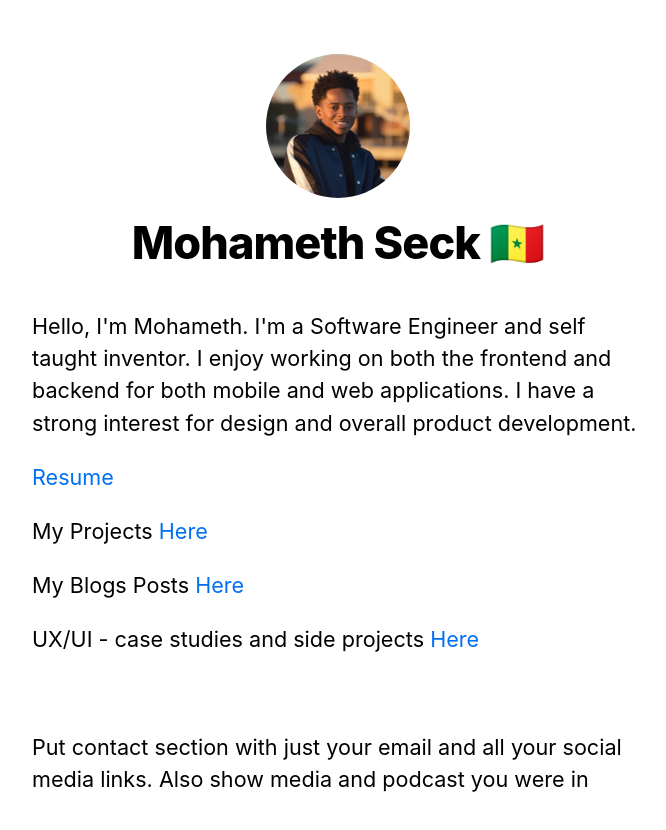
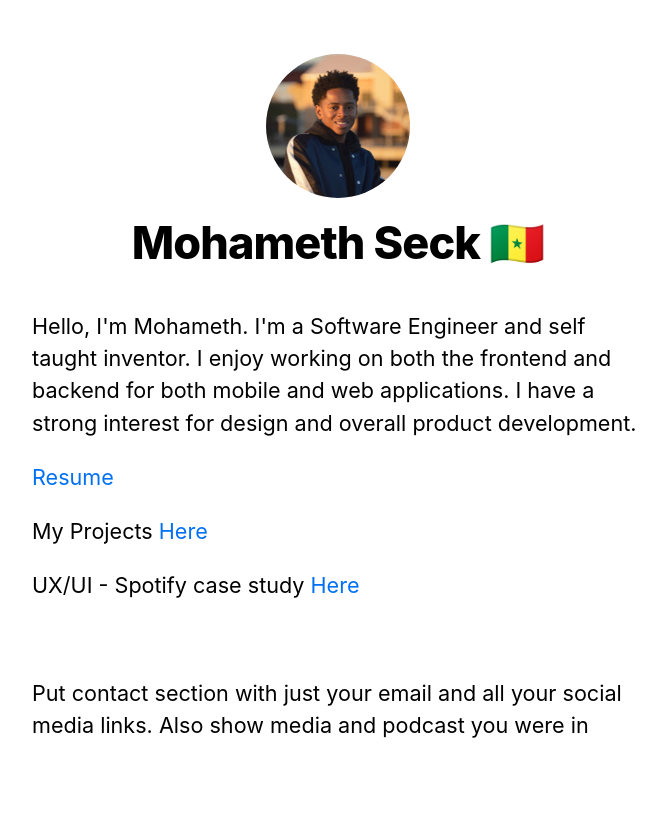
Before and after one commit to SeckMohameth/mohamethseck.com, a Next.js app: page / in a window 1280 px wide. Shown: the top 830 px of the page, without its empty margins (302-968 px from the left). Built offline with nearby package versions, Linux system fonts and the light colour scheme.

Commit message:
added more content w/links

```diff
--- a/pages/index.js
+++ b/pages/index.js
@@ -19,10 +19,9 @@ export default function Home() {
           <a href="https://nextjs.org/learn">our Next.js tutorial</a>.)
         </p> */}
 
-        <p><Link href="/posts/first-post"><a>Resume</a></Link></p>
-        <p>My Projects <Link href="/posts/first-post"><a>Here</a></Link></p>
-        <p>My Blogs Posts <Link href="/posts/first-post"><a>Here</a></Link></p>
-        <p>UX/UI - case studies and side projects <Link href="/posts/first-post"><a>Here</a></Link></p>
+        <p><Link href="/projects/first-post"><a>Resume</a></Link></p>
+        <p>My Projects <Link href="/projects/first-post"><a>Here</a></Link></p>
+        <p>UX/UI - Spotify case study <Link href="https://medium.com/@mohamethseck/putting-myself-in-the-designers-shoes-ui-ux-698bbe0f02ef"><a>Here</a></Link></p>
         <br />
         <p>Put contact section with just your email and all your social media links. Also show media and podcast you were in</p>
 
```
Also changed, not shown: pages/posts/first-post.js (deleted, +0 -21 lines), pages/projects/first-post.js (added, +19 -0 lines).
